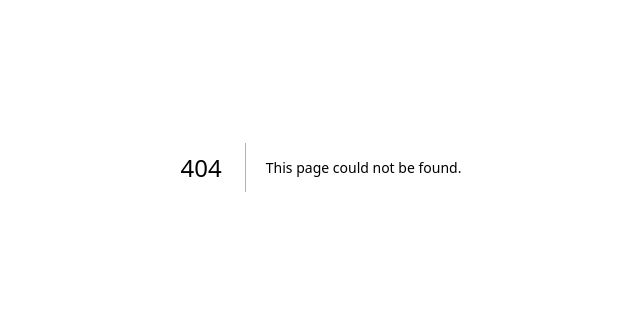
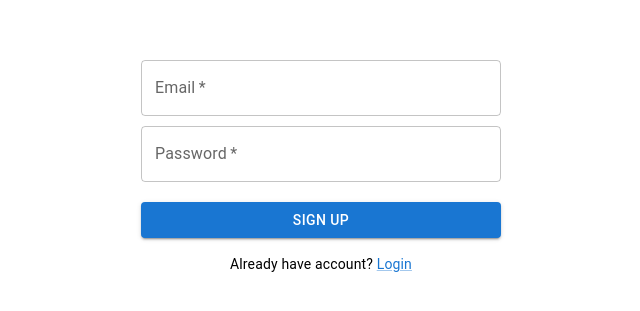
Before and after one commit to chixka000/chat-app, a Next.js app: page /signup in a window 1280 px wide. Before the commit this address had no page. Shown: the part 233-544 px from the top of the page, without its empty margins (319-959 px from the left). Built offline with nearby package versions, Linux system fonts and the light colour scheme; no server answers.

Commit message:
feat: login and signup
Signed-off-by: RyanC <ryancanseco12@gmail.com>

```diff
--- /dev/null
+++ b/components/user/SignUpForm.jsx
@@ -0,0 +1,91 @@
+import React, { useState } from 'react';
+import { createUserWithEmailAndPassword, auth, signInWithEmailAndPassword } from 'lib/data/firebase';
+import { Alert, Box, Button, CircularProgress, Link, TextField, Typography } from '@mui/material';
+import { useRouter } from 'next/router';
+
+export default function SignupFromComponent() {
+  const [email, setEmail] = useState('');
+  const [password, setPassword] = useState('');
+  const [error, setError] = useState(null);
+  const [success, setSuccess] = useState(false);
+  const [loading, setLoading] = useState(false);
+  const router = useRouter();
+
+  const handleSubmit = async (e) => {
+    e.preventDefault();
+    setLoading(true);
+    try {
+      await createUserWithEmailAndPassword(auth, email, password);
+      setSuccess(true);
+      setError(false);
+
+      // Delay login by 1.5 seconds. Auto-logged in, redirect to index if successful
+      setTimeout(async () => {
+        await signInWithEmailAndPassword(auth, email, password);
+        router.push('/');
+      }, 1500);
+
+    } catch (error) {
+      setSuccess(false);
+      setError(error.message);
+      console.error(error);
+    } finally {
+      setLoading(false);
+    }
+  };
+
+  return (
+    <Box
+      sx={{
+        display: 'flex',
+        flexDirection: 'column',
+        justifyContent: 'center',
+        alignItems: 'center',
+        height: '100vh'
+      }}
+    >
+      <form onSubmit={handleSubmit} style={{ width: '100%', maxWidth: 360 }}>
+        {error && (
+          <Alert severity="error" style={{ marginBottom: 10 }}>
+            {error}
+          </Alert>
+        )}
+        {success && ( // Display success message if registration was successful
+          <Alert severity="success" style={{ marginBottom: 10 }}>
+            Registration successful!
+          </Alert>
+        )}
+        <div style={{ marginBottom: 10 }}>
+          <TextField
+            fullWidth
+            label="Email"
+            value={email}
+            onChange={(e) => setEmail(e.target.value)}
+            required
+          />
+        </div>
+        <div style={{ marginBottom: 10 }}>
+          <TextField
+            fullWidth
+            label="Password"
+            type="password"
+            value={password}
+            onChange={(e) => setPassword(e.target.value)}
+            required
+          />
+        </div>
+        <div style={{ marginTop: 20 }}>
+          <Button type="submit" fullWidth variant="contained" disabled={loading}>
+            {loading ? <CircularProgress size={24} /> : 'Sign Up'}
+          </Button>
+        </div>
+      </form>
+      <Box sx={{ mt: 2 }}>
+        <Typography variant="body2" align="center">
+          Already have account? <Link href="/">Login</Link>
+        </Typography>
+
+      </Box>
+    </Box>
+  );
+}
--- /dev/null
+++ b/pages/signup/index.jsx
@@ -0,0 +1,10 @@
+import SignupFromComponent from "components/user/SignUpForm";
+
+export default function SignUp() {
+
+    return (
+        <>
+            <SignupFromComponent/>
+        </>
+    )
+}
```
Also changed, not shown: components/user/LoginForm.jsx (added, +68 -0 lines), pages/index.jsx (renamed from pages/index.js, +32 -22 lines), components/user/LoginForm.js (deleted).
